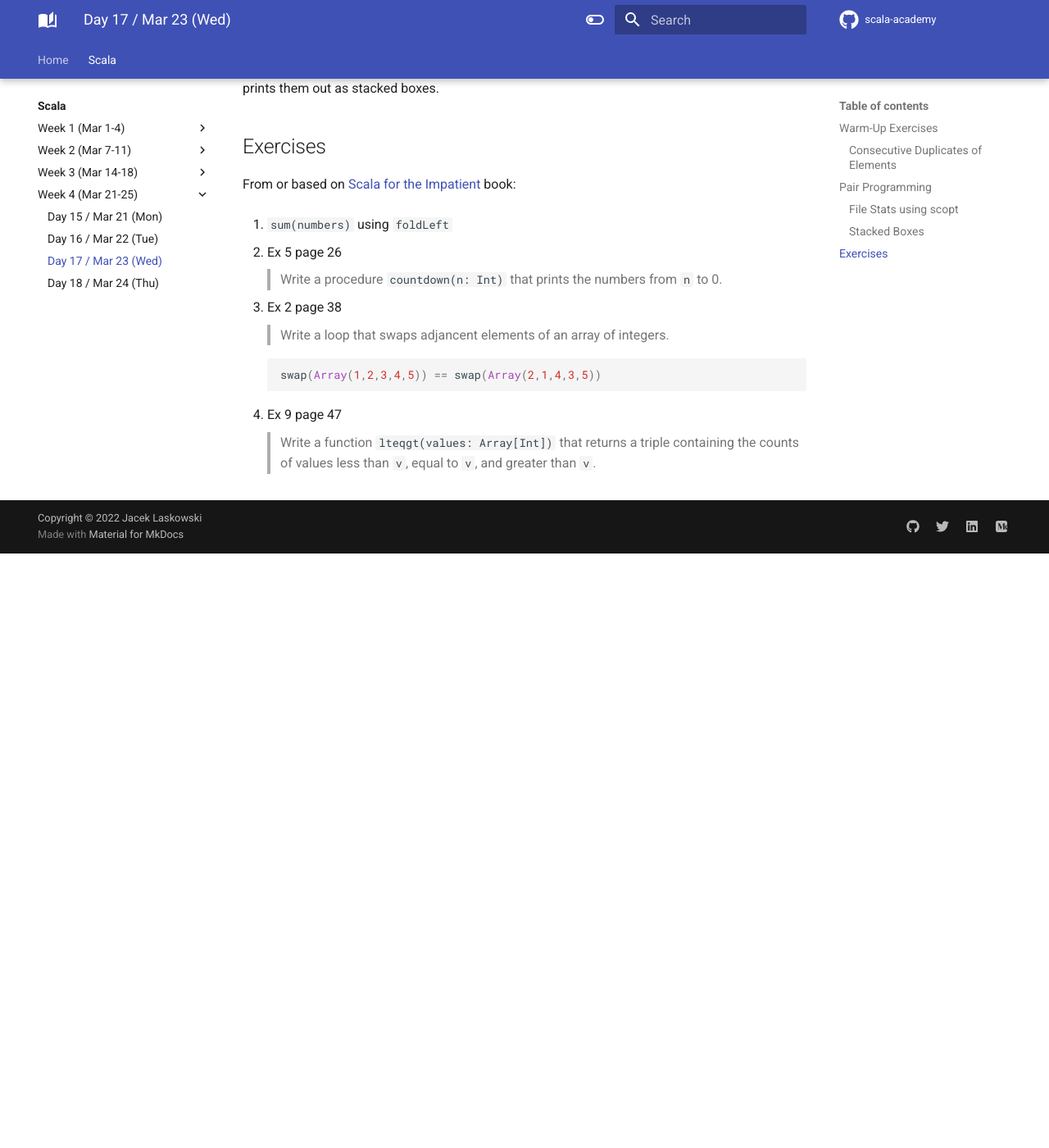
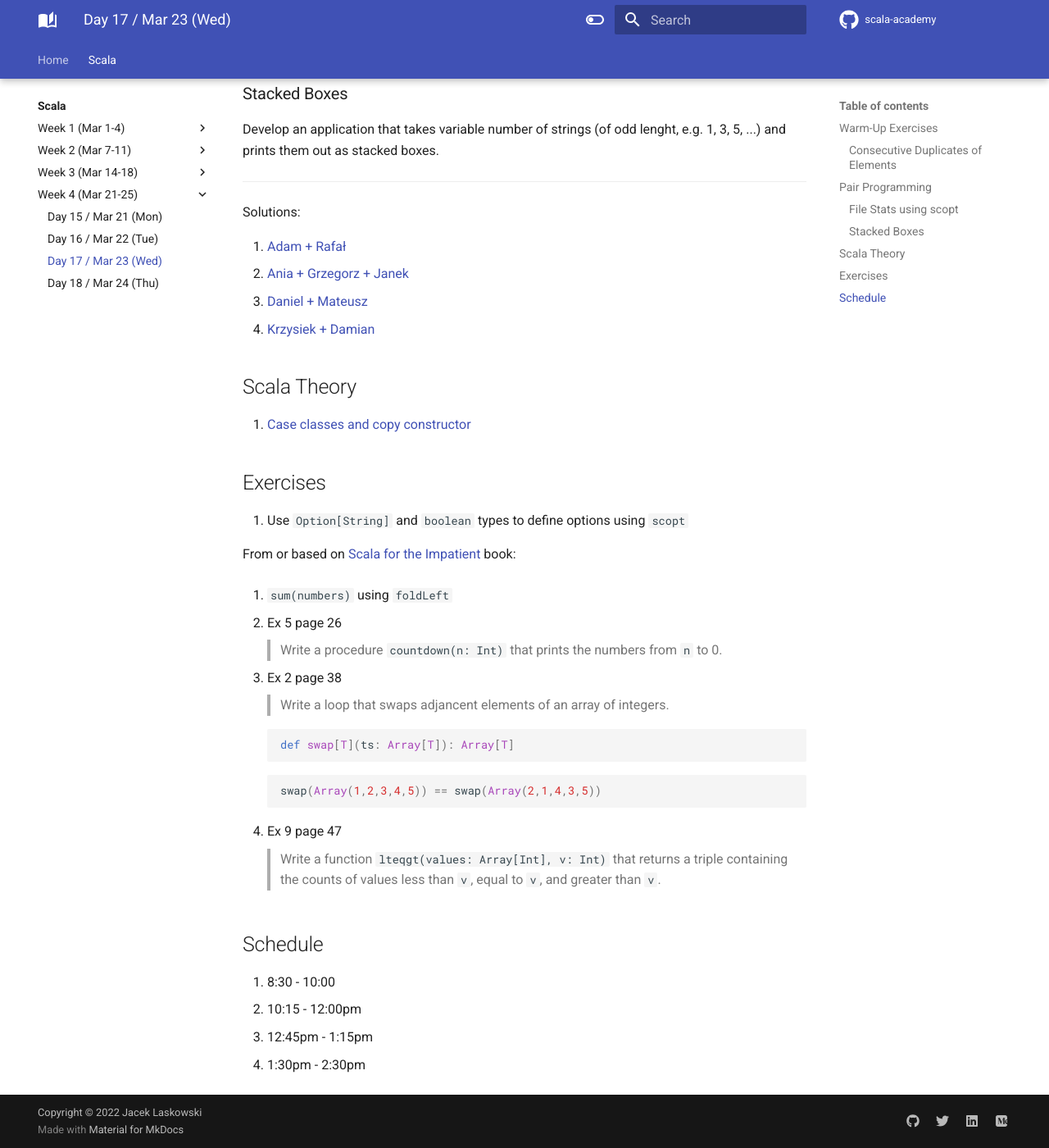
Before and after one commit to jaceklaskowski/scala-academy, an MkDocs documentation site: the page built from docs/scala/017.md, in a window 1280 px wide and 1400 px high, scrolled down 955 px. Shown: the whole window at 82% size. Built offline with MkDocs 1.6.1 and Material for MkDocs 9.7.7, drawn with Linux system fonts in a browser that asks for light colours; comment, search, counter and statistics services are not loaded; before the commit the page ends 1630 px from its top, so only the background shows below that; some of the changed text lies outside the part shown.

Commit message:
Day 17 / Mar 23 (Wed)

````diff
--- a/docs/scala/017.md
+++ b/docs/scala/017.md
@@ -26,6 +26,10 @@ val expected = Seq(
 assert(actual == expected)
 ```
 
+---
+
+Review a solution in `solutions/consecutiveDuplicates.sc`.
+
 ## Pair Programming
 
 ### File Stats using scopt
@@ -40,7 +44,22 @@ Use [scopt](https://github.com/scopt/scopt) to handle command-line options in th
 
 Develop an application that takes variable number of strings (of odd lenght, e.g. 1, 3, 5, ...) and prints them out as stacked boxes.
 
+---
+
+Solutions:
+
+1. [Adam + Rafał](https://github.com/admskrzpk/StackedBoxes)
+1. [Ania + Grzegorz + Janek](https://github.com/szczepanja/stacked-boxes)
+1. [Daniel + Mateusz](https://github.com/MateuszSab/stacked-boxes)
+1. [Krzysiek + Damian](https://github.com/krzyjedra/StackedBoxes)
+
+## Scala Theory
+
+1. [Case classes and copy constructor](https://docs.scala-lang.org/tour/case-classes.html)
+
 ## Exercises
+
+1. Use `Option[String]` and `boolean` types to define options using `scopt`
 
 From or based on [Scala for the Impatient](https://horstmann.com/scala/) book:
 
@@ -55,9 +74,20 @@ From or based on [Scala for the Impatient](https://horstmann.com/scala/) book:
     > Write a loop that swaps adjancent elements of an array of integers.
 
     ```scala
+    def swap[T](ts: Array[T]): Array[T]
+    ```
+
+    ```scala
     swap(Array(1,2,3,4,5)) == swap(Array(2,1,4,3,5))
     ```
 
 1. Ex 9 page 47
 
-    > Write a function `lteqgt(values: Array[Int])` that returns a triple containing the counts of values less than `v`, equal to `v`, and greater than `v`.
+    > Write a function `lteqgt(values: Array[Int], v: Int)` that returns a triple containing the counts of values less than `v`, equal to `v`, and greater than `v`.
+
+## Schedule
+
+1. 8:30 - 10:00
+1. 10:15 - 12:00pm
+1. 12:45pm - 1:15pm
+1. 1:30pm - 2:30pm
````
Also changed, not shown: 4 other files.
